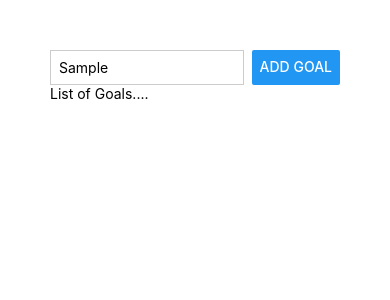
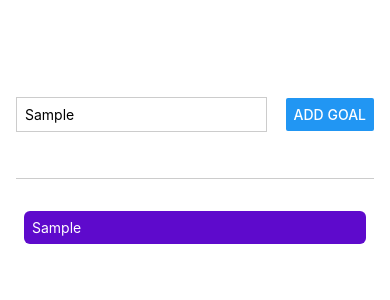
Before and after one commit to jobyjoseph/Udemy-React-Native-The-Practical-Guide, a React Native app: screen / in a window 390 px wide. Both pictures are taken after typing "Sample" into the empty fields and a click on the button "ADD GOAL". Shown: the top 300 px of the page. Built offline with nearby package versions, Linux system fonts and the light colour scheme.

Commit message:
Added list view

```diff
--- a/App.js
+++ b/App.js
@@ -1,15 +1,51 @@
 import { StatusBar } from "expo-status-bar";
-import { Button, StyleSheet, Text, TextInput, View } from "react-native";
+import { useState } from "react";
+import {
+  Button,
+  FlatList,
+  ScrollView,
+  StyleSheet,
+  Text,
+  TextInput,
+  View,
+} from "react-native";
 
 export default function App() {
+  const [enteredGoalText, setEnteredGoalText] = useState("");
+  const [courseGoals, setCourseGoals] = useState([]);
+
+  function goalInputHandler(enteredText) {
+    setEnteredGoalText(enteredText);
+  }
+
+  function addGoalHandler() {
+    setCourseGoals((currentCourseGoals) => [
+      ...currentCourseGoals,
+      { text: enteredGoalText, key: Math.random().toString() },
+    ]);
+  }
+
   return (
     <View style={styles.appContainer}>
       <View style={styles.inputContainer}>
-        <TextInput style={styles.textInput} placeholder="Your course goal!" />
-        <Button title="Add Goal" />
+        <TextInput
+          style={styles.textInput}
+          placeholder="Your course goal!"
+          onChangeText={goalInputHandler}
+        />
+        <Button title="Add Goal" onPress={addGoalHandler} />
       </View>
-      <View>
-        <Text>List of Goals....</Text>
+      <View style={styles.goalsContainer}>
+        <FlatList
+          data={courseGoals}
+          renderItem={(itemData) => {
+            return (
+              <View style={styles.goalItem}>
+                <Text style={styles.goalText}>{itemData?.item?.text}</Text>
+              </View>
+            );
+          }}
+        />
       </View>
     </View>
   );
@@ -17,19 +53,41 @@
 
 const styles = StyleSheet.create({
   appContainer: {
-    padding: 50,
+    flex: 1,
+    paddingTop: 50,
+    paddingHorizontal: 16,
   },
 
   inputContainer: {
+    flex: 1,
     flexDirection: "row",
     justifyContent: "space-between",
+    alignItems: "center",
+    marginBottom: 24,
+    borderBottomWidth: 1,
+    borderBottomColor: "#cccccc",
   },
 
   textInput: {
     borderWidth: 1,
     borderColor: "#cccccc",
-    width: "80%",
+    width: "70%",
     marginRight: 8,
     padding: 8,
   },
+
+  goalsContainer: {
+    flex: 5,
+  },
+
+  goalItem: {
+    margin: 8,
+    padding: 8,
+    borderRadius: 6,
+    backgroundColor: "#5e0acc",
+  },
+
+  goalText: {
+    color: "white",
+  },
 });
```
